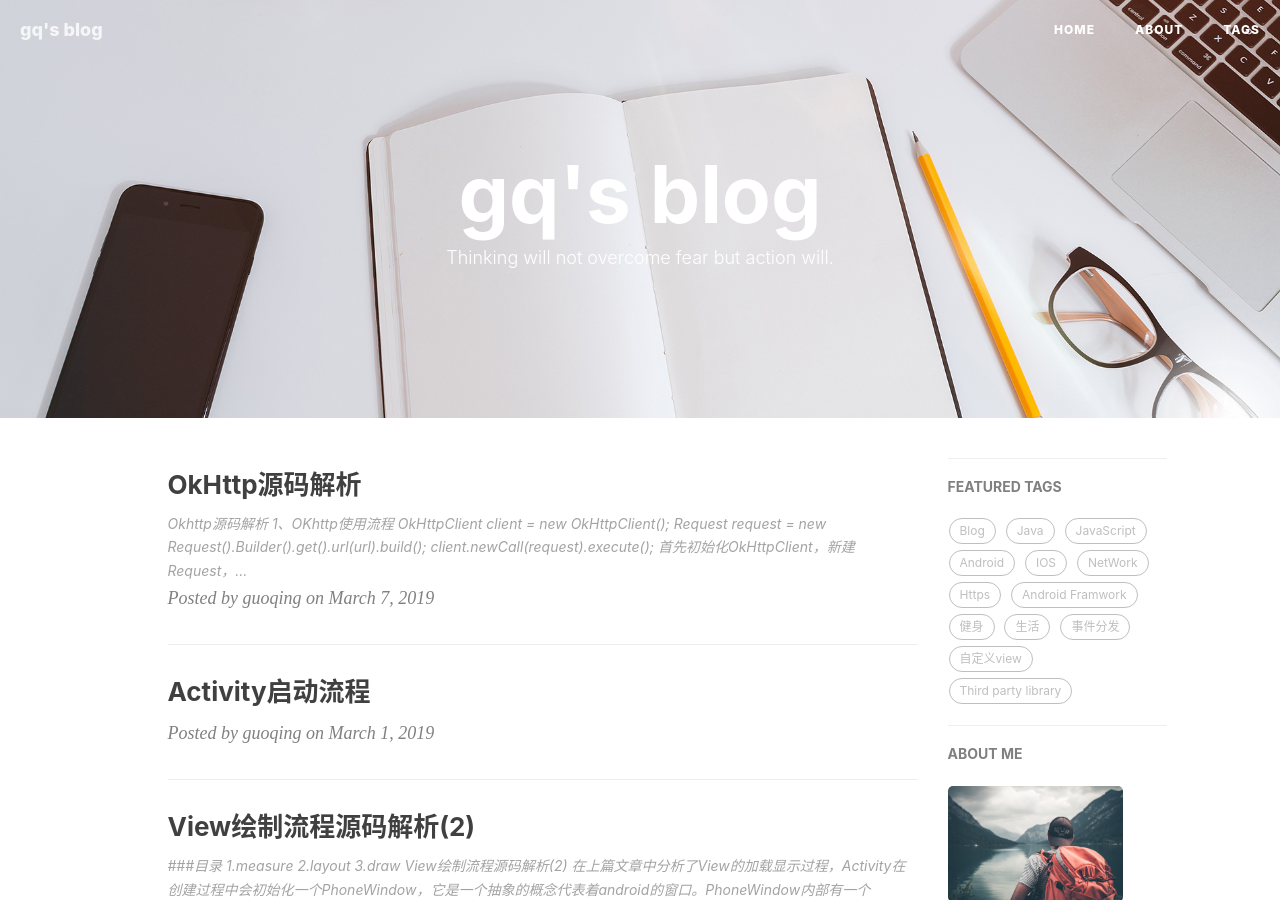
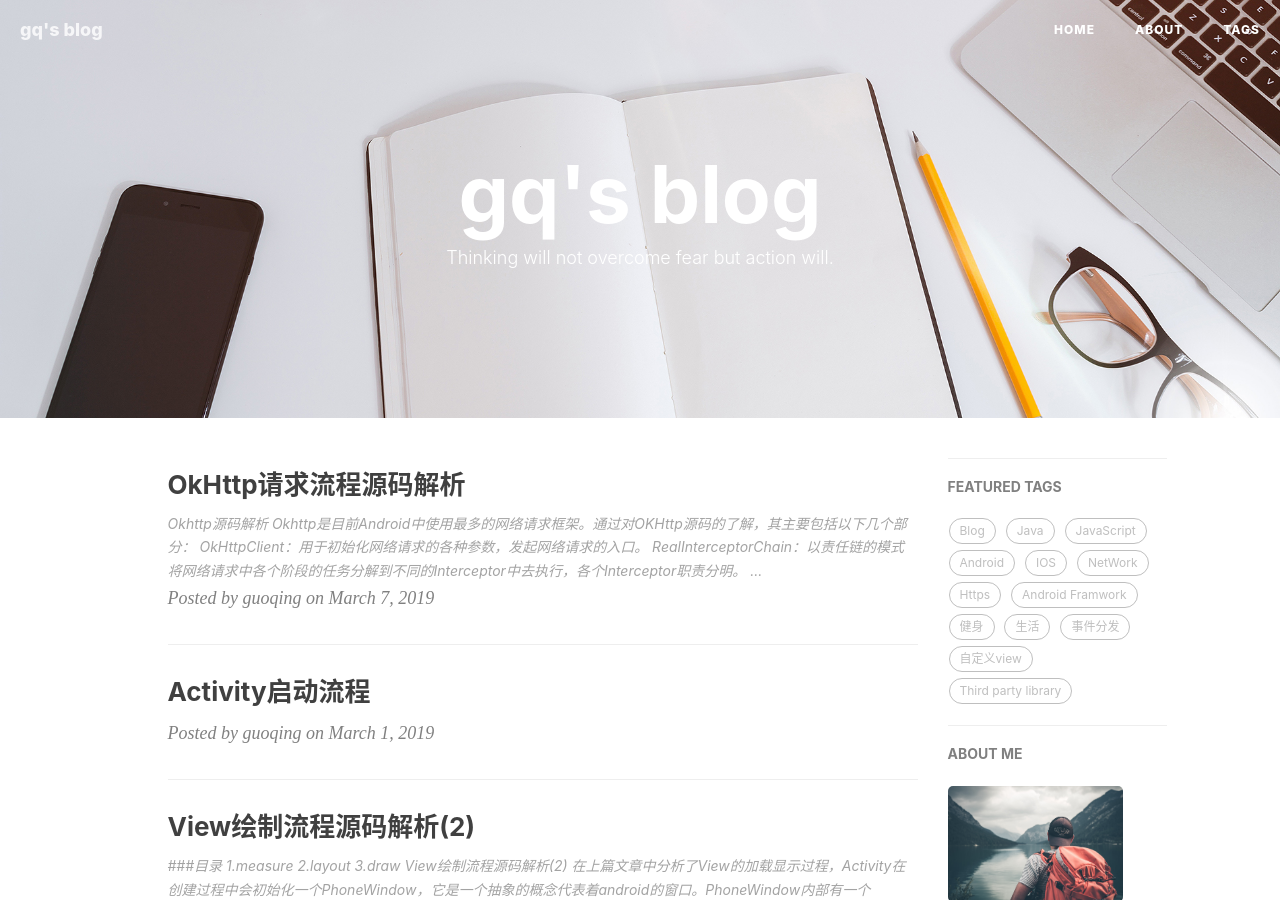
Before and after one commit to MR-GuoQing/blog, a Jekyll site: the page built from index.html, in a window 1280 px wide and 900 px high. Built offline with Jekyll 4.4.1, drawn with Linux system fonts in a browser that asks for light colours; nearby versions of some CDN libraries; the list of posts is cut into pages by our own code; comment, search, counter and statistics services are not loaded; part of the change alters nothing that is shown.

Commit message:
finish okhttp

````diff
--- a/_posts/2019-03-07-okhttp.md
+++ b/_posts/2019-03-07-okhttp.md
@@ -1,6 +1,6 @@
 ---
 layout:     post
-title:      OkHttp源码解析
+title:      OkHttp请求流程源码解析
 subtitle:    ""
 date:       2019-3-7
 author:     guoqing
@@ -13,6 +13,14 @@ tags:
 
 ### Okhttp源码解析
 
+Okhttp是目前Android中使用最多的网络请求框架。通过对OKHttp源码的了解，其主要包括以下几个部分：
+* OkHttpClient：用于初始化网络请求的各种参数，发起网络请求的入口。
+* RealInterceptorChain：以责任链的模式将网络请求中各个阶段的任务分解到不同的Interceptor中去执行，各个Interceptor职责分明。
+* Dispatcher：用于管理同步、异步请求的队列，并将请求放入不同线程池执行。
+* RealConection、HttpCodec、StreamAllocation：这些负责网络链接的建立，RealConection封装了Socket、HttpCodec管理着Http、StreamAllocation统一管理Socket、http的请求、响应流。
+
+本文只对前三者进行详细分析，后续文章会对OkHttp网络链接建立的过程进行详细的分析。
+
 #### 1、OKhttp使用流程
 ```java
 OkHttpClient client = new OkHttpClient();
@@ -20,7 +28,7 @@ Request request = new Request().Builder().get().url(url).build();
 client.newCall(request).execute();
 ```
 首先初始化OkHttpClient，新建Request，OkHttpClient和request都是采用构建者模式，可以通过Builder()来添加、配置相关的参数，可以。通过client 的newCall方法将request封装成一个call对象（Call代表了一个准备执行的请求），然后调用call的同步execute()或异步enqueue()方法发送请求。
-#### 2、OkHttp发送请求的流程
+#### 2、OkHttp异步发送请求的流程
 首先分析call的异步请求，call是个接口，从它的实现类RealCall的enqueue()方法开始。
 ```java
 @Override public void enqueue(Callback responseCallback) {
@@ -75,7 +83,7 @@ public abstract class NamedRunnable implements Runnable {
       }
     }
 ```
-可以看到主要是调用getResponseInterceptorChain()方法，然后将response的结果放入callback中。
+可以看到主要是调用getResponseInterceptorChain()方法，然后将response的结果放入callback中。并将执行的结果放入相应的回调方法中，最中将AsyncCall从正在执行的队列中移除，这点可参考Dispatcher类。
 ```java
 //from RealCall.java
 Response getResponseWithInterceptorChain() throws IOException {
@@ -115,9 +123,7 @@ RealInterceptorChain继承自Chain接口，成员变量StreamAllocation、HttpCo
 public Response proceed(Request request, StreamAllocation streamAllocation, HttpCodec httpCodec,
       RealConnection connection) throws IOException {
     if (index >= interceptors.size()) throw new AssertionError();
-
     calls++;
-
     // If we already have a stream, confirm that the incoming request will use it.
     if (this.httpCodec != null && !this.connection.supportsUrl(request.url())) {
       throw new IllegalStateException("network interceptor " + interceptors.get(index - 1)
@@ -155,9 +161,131 @@ public Response proceed(Request request, StreamAllocation streamAllocation, Http
     return response;
   }
 ```
-前面一大段代码都是域名、端口等信息检查，然后会新建一个RealInterceptorChain用于下一个interceptor的调用，通过index+1来确保每次调用proceed方法是使用的是不同的interceptor，最后调用拦截器的intercept方法。下图是retryandfollowupinterceptor拦截器的intercept方法。
+前面一大段代码都是域名、端口等连接信息检查，随后会新建一个RealInterceptorChain用于下一个interceptor的调用，通过index+1来确保每次调用proceed方法是使用的是不同的interceptor，最后调用拦截器的intercept方法。我们自定义Interceptor时都会重写intercept方法，其中可以通过chain得到上个Interceptor的request,拦截器会调用chain 的proceed方法，并把request传递到下一个拦截器中，确保每个interceptor被执行。
+### 4、Dispatcher
 
-可以看出拦截器会调用chain 的proceed方法，并把request传递到下一个拦截器中，确保每个interceptor被执行。
-4、Dispatcher
+Dispathcer主要用来异步请求中线程的管理策略，
+```Java
+public final class Dispatcher {
+  private int maxRequests = 64;
+  private int maxRequestsPerHost = 5;
+  private @Nullable Runnable idleCallback;
 
-Dispathcer主要用来异步请求中线程的管理策略，dispatcher的成员变量如图所示，maxRequest代表最大的并发请求数64，maxRequestPerHost每个主机的最大连接数位5个，executorService线程池，readyAsyncCalls等待执行的异步队列，runningAsyncCalls正在执行的异步队列，runningSyncCalls正在执行的同步队列.
+  /** Executes calls. Created lazily. */
+  private @Nullable ExecutorService executorService;
+
+  /** Ready async calls in the order they'll be run. */
+  private final Deque<AsyncCall> readyAsyncCalls = new ArrayDeque<>();
+
+  /** Running asynchronous calls. Includes canceled calls that haven't finished yet. */
+  private final Deque<AsyncCall> runningAsyncCalls = new ArrayDeque<>();
+
+  /** Running synchronous calls. Includes canceled calls that haven't finished yet. */
+  private final Deque<RealCall> runningSyncCalls = new ArrayDeque<>();
+
+  public Dispatcher(ExecutorService executorService) {
+    this.executorService = executorService;
+  }
+
+  public Dispatcher() {
+  }
+
+  public synchronized ExecutorService executorService() {
+    if (executorService == null) {
+      executorService = new ThreadPoolExecutor(0, Integer.MAX_VALUE, 60, TimeUnit.SECONDS,
+          new SynchronousQueue<>(), Util.threadFactory("OkHttp Dispatcher", false));
+    }
+    return executorService;
+  }
+...
+void enqueue(AsyncCall call) {
+    ....
+  }
+	/** Used by {@code Call#execute} to signal it is in-flight. */
+  synchronized void executed(RealCall call) {
+  	....
+  }
+
+
+```
+以上maxRequest代表最大的并发请求数64，maxRequestPerHost每个主机的最大连接数位5个，executorService线程池，readyAsyncCalls等待执行的异步队列，runningAsyncCalls正在执行的异步队列，runningSyncCalls正在执行的同步队列. 从Dispatcher的构造方法可以看出，其支持自定义线程池，如果调用无参构造函数则使用系统提供的线程池。里面主要有两个方法execute和enqueue方法，代表着同步和异步调用。
+```java
+/** Used by {@code Call#execute} to signal it is in-flight. */
+ synchronized void executed(RealCall call) {
+	 runningSyncCalls.add(call);
+ }
+```
+可以看出同步方法只是将RealCall添加进同步队列中，下面来看一下异步方法。
+```java
+void enqueue(AsyncCall call) {
+    synchronized (this) {
+      readyAsyncCalls.add(call);
+
+      // Mutate the AsyncCall so that it shares the AtomicInteger of an existing running call to
+      // the same host.
+      if (!call.get().forWebSocket) {
+        AsyncCall existingCall = findExistingCallWithHost(call.host());
+        if (existingCall != null) call.reuseCallsPerHostFrom(existingCall);
+      }
+    }
+    promoteAndExecute();
+  }
+```
+首先将AsyncCall添加进readyAsyncCalls队列中，然后开始执行promoteAndExecute方法。
+```java
+/**
+   * Promotes eligible calls from {@link #readyAsyncCalls} to {@link #runningAsyncCalls} and runs
+   * them on the executor service. Must not be called with synchronization because executing calls
+   * can call into user code.
+   *
+   * @return true if the dispatcher is currently running calls.
+   */
+  private boolean promoteAndExecute() {
+    assert (!Thread.holdsLock(this));
+
+    List<AsyncCall> executableCalls = new ArrayList<>();
+    boolean isRunning;
+    synchronized (this) {
+      for (Iterator<AsyncCall> i = readyAsyncCalls.iterator(); i.hasNext(); ) {
+        AsyncCall asyncCall = i.next();
+
+        if (runningAsyncCalls.size() >= maxRequests) break; // Max capacity.
+        if (asyncCall.callsPerHost().get() >= maxRequestsPerHost) continue; // Host max capacity.
+
+        i.remove();
+        asyncCall.callsPerHost().incrementAndGet();
+        executableCalls.add(asyncCall);
+        runningAsyncCalls.add(asyncCall);
+      }
+      isRunning = runningCallsCount() > 0;
+    }
+
+    for (int i = 0, size = executableCalls.size(); i < size; i++) {
+      AsyncCall asyncCall = executableCalls.get(i);
+      asyncCall.executeOn(executorService());
+    }
+
+    return isRunning;
+  }
+```
+首先创建一个AsyncCall的列表表示可执行的call，然后开始遍历readyAsyncCalls队列，取出里面添加的AsyncCall，如果正在执行的队列数量已满，跳出循环。如果满足条件则将call加入executableCalls列表中同时添加进正在执行的异步队列runningAsyncCalls中，然后依次调用AsyncCall的executeOn方法依次执行。下面来看executeOn方法。
+```java
+void executeOn(ExecutorService executorService) {
+      assert (!Thread.holdsLock(client.dispatcher()));
+      boolean success = false;
+      try {
+        executorService.execute(this);
+        success = true;
+      } catch (RejectedExecutionException e) {
+        InterruptedIOException ioException = new InterruptedIOException("executor rejected");
+        ioException.initCause(e);
+        eventListener.callFailed(RealCall.this, ioException);
+        responseCallback.onFailure(RealCall.this, ioException);
+      } finally {
+        if (!success) {
+          client.dispatcher().finished(this); // This call is no longer running!
+        }
+      }
+    }
+```
+可以很清楚看出executeOn方法主要是将AsyncCall放入线程池去执行，具体执行的方法在AsyncCall的execute方法中已经分析过了，这里还做了写异常处理，最后会调用dispatcher().finished(this)的方法将call从队列里移除。
````
